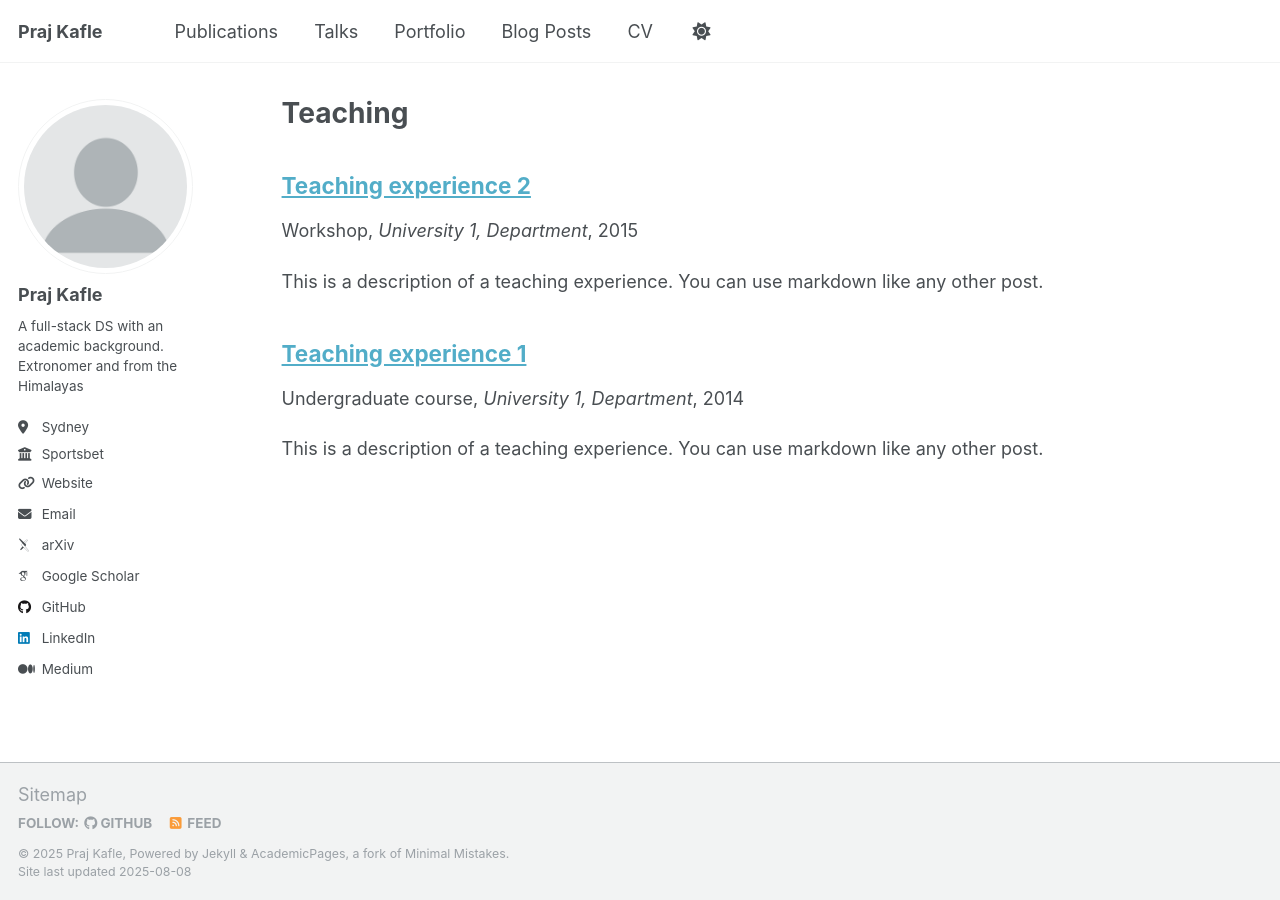
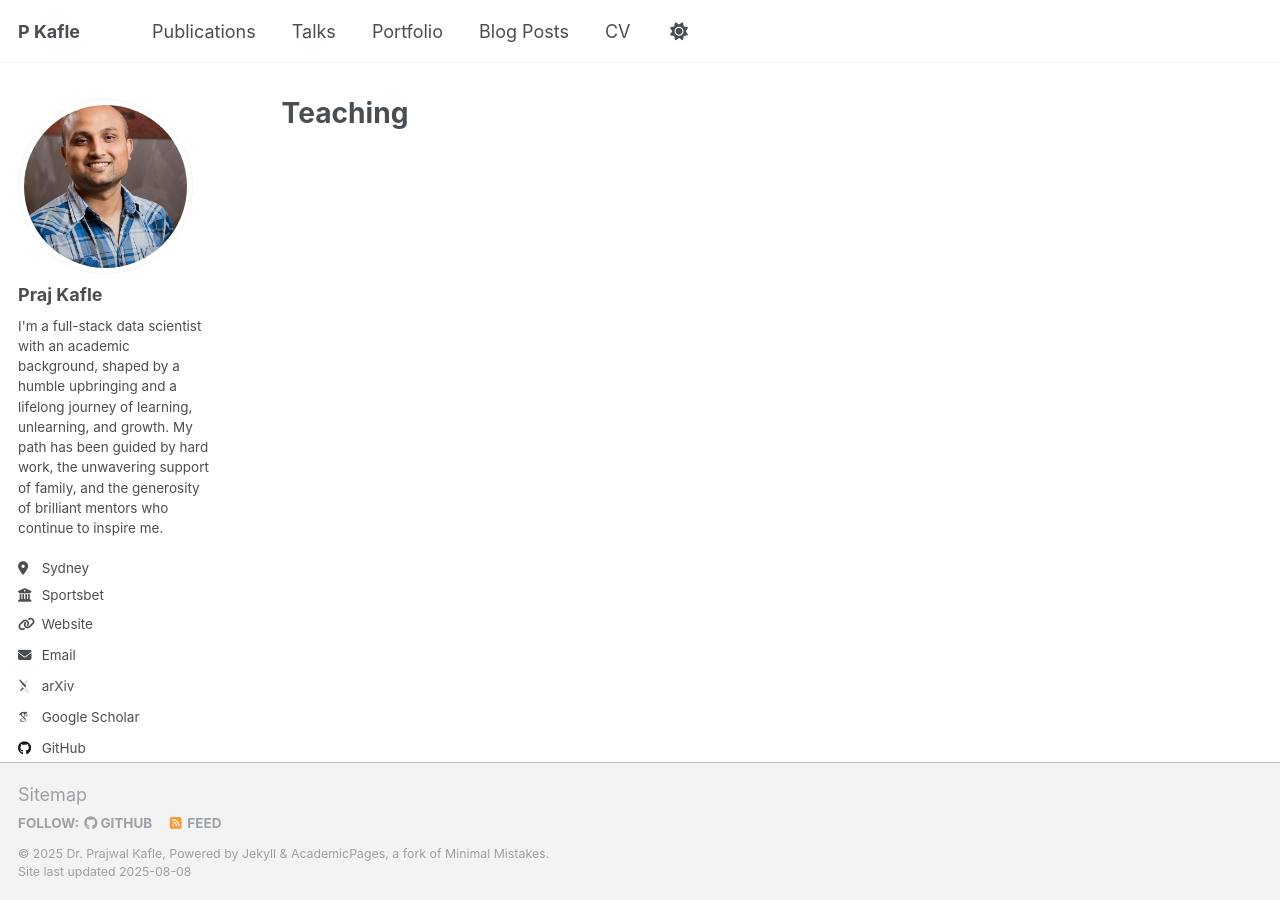
Before and after one commit to pkaf/pkaf.github.io, a Jekyll site: the page built from _pages/teaching.html, in a window 1280 px wide. Built offline with Jekyll 4.4.1, drawn with Linux system fonts in a browser that asks for light colours; some web fonts are replaced; a script that is not in the unit is left out.

Commit message:
profile updated

```diff
--- a/_config.yml
+++ b/_config.yml
@@ -9,9 +9,9 @@
 # Basic Site Settings
 locale                   : "en-US"
 site_theme               : "default"
-title                    : "Praj Kafle"
+title                    : "P Kafle"
 title_separator          : "-"
-name                     : &name "Praj Kafle"
+name                     : &name "Dr. Prajwal Kafle"
 description              : &description "A full-stack DS with an academic background. From the Himalayas"
 url                      : https://pkaf.github.io # the base hostname & protocol for your site e.g. "https://[your GitHub username].github.io" or if you already have some other page hosted on Github then use "https://[your GitHub username].github.io/[Your Repo Name]"
 baseurl                  : "" # the subpath of your site, e.g. "/blog"
@@ -22,13 +22,13 @@ repository               : "pkaf/pkaf.github.io"
 #               Additional customization can be done by editing /_includes/author-profile.html
 author:
   # Biographic information
-  avatar           : "profile.png"
+  avatar           : "profile_pic.jpeg"
   name             : "Praj Kafle"
-  bio              : "A full-stack DS with an academic background. Extronomer and from the Himalayas"
+  bio              : "I'm a full-stack data scientist with an academic background, shaped by a humble upbringing and a lifelong journey of learning, unlearning, and growth. My path has been guided by hard work, the unwavering support of family, and the generosity of brilliant mentors who continue to inspire me."
   location         : "Sydney"
   employer         : "Sportsbet"
-  uri              : "pkaf/pkaf.github.io"
-  email            : "datanox2020@gmail.com"
+  uri              : "pkaf.github.io"
+  email            : "kafleprraj@gmail.com"
 
   # Academic websites
   academia         : # URL
--- a/_teaching/2014-spring-teaching-1.md
+++ /dev/null
@@ -1,20 +0,0 @@
----
-title: "Teaching experience 1"
-collection: teaching
-type: "Undergraduate course"
-permalink: /teaching/2014-spring-teaching-1
-venue: "University 1, Department"
-date: 2014-01-01
-location: "City, Country"
----
-
-This is a description of a teaching experience. You can use markdown like any other post.
-
-Heading 1
-======
-
-Heading 2
-======
-
-Heading 3
-======
--- a/_teaching/2015-spring-teaching-2.md
+++ /dev/null
@@ -1,20 +0,0 @@
----
-title: "Teaching experience 2"
-collection: teaching
-type: "Workshop"
-permalink: /teaching/2015-spring-teaching-1
-venue: "University 1, Department"
-date: 2015-01-01
-location: "City, Country"
----
-
-This is a description of a teaching experience. You can use markdown like any other post.
-
-Heading 1
-======
-
-Heading 2
-======
-
-Heading 3
-======
```
Also changed, not shown: README.md (+0 -44 lines), images/profile_pic.jpeg (added).
